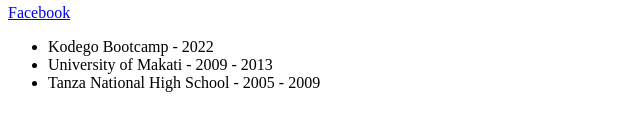
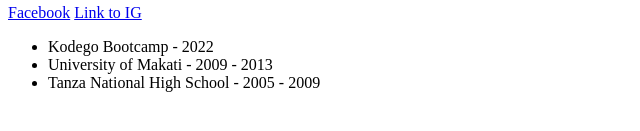
Before and after one commit to paupaupau26/htmlcss, a plain HTML site: page exercise.html in a window 1280 px wide. Shown: the part 327-458 px from the top of the page, 0-640 px from the left. Drawn offline with Linux system fonts and the light colour scheme.

Commit message:
feature/2 - update excercise file, added IG

```diff
--- a/exercise.html
+++ b/exercise.html
@@ -13,7 +13,7 @@
         <img src="images/1x1_2.jpg" height="200" width="200"><br>
 
         <a href="https://www.facebook.com" target="_blank" title="Go to Facebook">Facebook</a>
-
+        <a href="https://www.instagram.com" target="_blank" title="Go to Facebook">Link to IG</a>
 
        <ul>
             <li>Kodego Bootcamp               -    2022</li>
```
